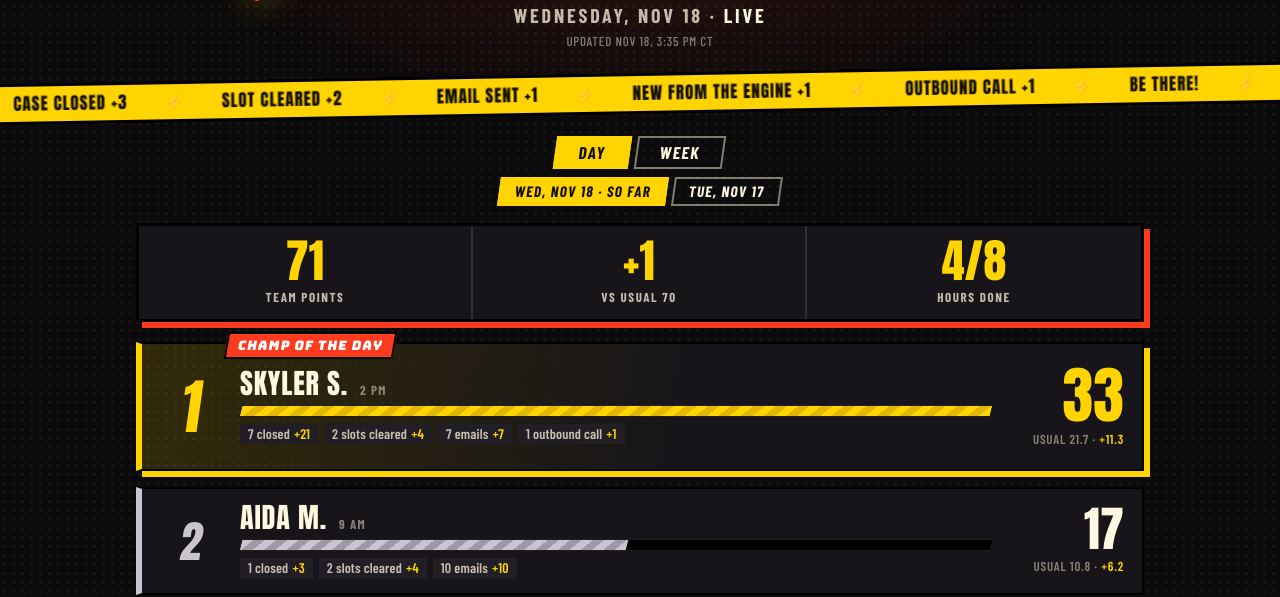
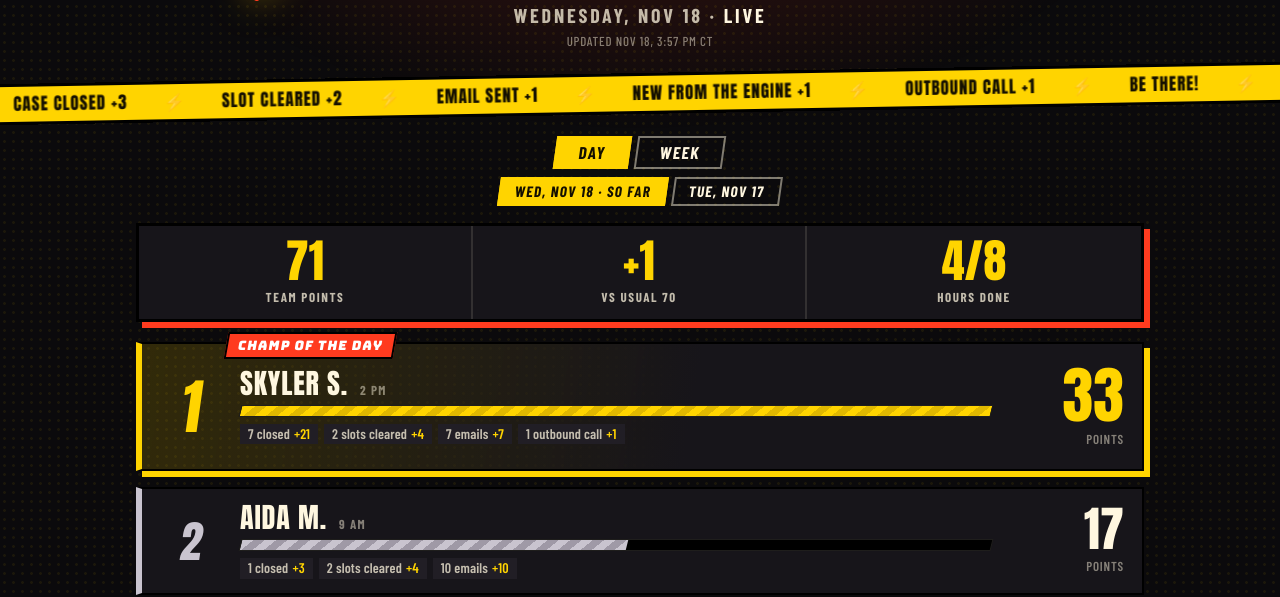
Before and after one commit to steadddily/power-hour, a plain HTML site: page index.html in a window 1280 px wide. Shown: the part 205-802 px from the top of the page. Drawn offline with nearby package versions, Linux system fonts and the light colour scheme.

Commit message:
Team usual only; no individual usual

```diff
--- a/data.json
+++ b/data.json
@@ -1 +1,205 @@
-{"updated":"Nov 18, 3:35 PM CT","start":"2026-11-17","partial":"2026-11-18","keys":["closed","clearedWork","sent","assigned","outbound","inbound"],"weights":{"closed":3,"clearedWork":2,"sent":1,"assigned":1,"outbound":1,"inbound":0},"schedule":{"Amanda R.":16,"Jackson W.":15,"Jason M.":15,"Skyler S.":14,"Vashon R.":10,"Aida M.":9,"Anna J.":16,"Dana R.":11},"base":{"Amanda R.":[1.8,4.5,4.8,0.5,0.6,2.1],"Jackson W.":[2.0,3.8,3.8,1.0,0.3,2.7],"Jason M.":[2.5,3.2,4.0,1.0,0.6,1.6],"Skyler S.":[2.2,3.9,5.6,1.2,0.5,2.8],"Vashon R.":[2.0,3.3,4.1,0.2,1.4,3.0],"Aida M.":[1.2,1.5,2.5,0.1,1.6,2.9],"Anna J.":[2.0,3.8,4.6,1.5,0.9,1.4],"Dana R.":[2.0,3.3,4.6,1.3,0.7,2.7]},"days":{"2026-11-17":{"Amanda R.":{"case":[4,10,11,4,0,1]},"Jackson W.":{"case":[6,15,15,5,0,1]},"Jason M.":{"case":[9,17,16,12,0,0]},"Skyler S.":{"case":[5,4,12,2,0,1]},"Vashon R.":{"case":[3,5,6,1,3,0]},"Aida M.":{"case":[3,1,1,0,0,1]},"Anna J.":{"case":[4,8,12,7,0,1]},"Dana R.":{"case":[2,3,2,2,0,0]}},"2026-11-18":{"Amanda R.":{"case":[0,0,0,0,0,0],"notYet":true},"Jackson W.":{"case":[0,0,0,0,0,1],"notYet":true},"Jason M.":{"case":[2,4,5,1,0,0],"notYet":true},"Skyler S.":{"case":[7,2,7,0,1,0]},"Vashon R.":{"case":[0,1,1,0,1,3]},"Aida M.":{"case":[1,2,10,0,0,0]},"Anna J.":{"case":[0,0,0,0,0,0],"notYet":true},"Dana R.":{"case":[2,2,7,0,0,1]}}}}
+{
+ "updated": "Nov 18, 3:57 PM CT",
+ "start": "2026-11-17",
+ "partial": "2026-11-18",
+ "keys": [
+  "closed",
+  "clearedWork",
+  "sent",
+  "assigned",
+  "outbound",
+  "inbound"
+ ],
+ "weights": {
+  "closed": 3,
+  "clearedWork": 2,
+  "sent": 1,
+  "assigned": 1,
+  "outbound": 1,
+  "inbound": 0
+ },
+ "schedule": {
+  "Amanda R.": 16,
+  "Jackson W.": 15,
+  "Jason M.": 15,
+  "Skyler S.": 14,
+  "Vashon R.": 10,
+  "Aida M.": 9,
+  "Anna J.": 16,
+  "Dana R.": 11
+ },
+ "teamBase": {
+  "2026-11-17": 149.1,
+  "2026-11-18": 70.0
+ },
+ "days": {
+  "2026-11-17": {
+   "Amanda R.": {
+    "case": [
+     4,
+     10,
+     11,
+     4,
+     0,
+     1
+    ]
+   },
+   "Jackson W.": {
+    "case": [
+     6,
+     15,
+     15,
+     5,
+     0,
+     1
+    ]
+   },
+   "Jason M.": {
+    "case": [
+     9,
+     17,
+     16,
+     12,
+     0,
+     0
+    ]
+   },
+   "Skyler S.": {
+    "case": [
+     5,
+     4,
+     12,
+     2,
+     0,
+     1
+    ]
+   },
+   "Vashon R.": {
+    "case": [
+     3,
+     5,
+     6,
+     1,
+     3,
+     0
+    ]
+   },
+   "Aida M.": {
+    "case": [
+     3,
+     1,
+     1,
+     0,
+     0,
+     1
+    ]
+   },
+   "Anna J.": {
+    "case": [
+     4,
+     8,
+     12,
+     7,
+     0,
+     1
+    ]
+   },
+   "Dana R.": {
+    "case": [
+     2,
+     3,
+     2,
+     2,
+     0,
+     0
+    ]
+   }
+  },
+  "2026-11-18": {
+   "Amanda R.": {
+    "case": [
+     0,
+     0,
+     0,
+     0,
+     0,
+     0
+    ],
+    "notYet": true
+   },
+   "Jackson W.": {
+    "case": [
+     0,
+     0,
+     0,
+     0,
+     0,
+     1
+    ],
+    "notYet": true
+   },
+   "Jason M.": {
+    "case": [
+     7,
+     7,
+     10,
+     4,
+     0,
+     0
+    ],
+    "notYet": true
+   },
+   "Skyler S.": {
+    "case": [
+     7,
+     2,
+     7,
+     0,
+     1,
+     0
+    ]
+   },
+   "Vashon R.": {
+    "case": [
+     0,
+     1,
+     1,
+     0,
+     1,
+     3
+    ]
+   },
+   "Aida M.": {
+    "case": [
+     1,
+     2,
+     10,
+     0,
+     0,
+     0
+    ]
+   },
+   "Anna J.": {
+    "case": [
+     0,
+     0,
+     0,
+     0,
+     0,
+     0
+    ],
+    "notYet": true
+   },
+   "Dana R.": {
+    "case": [
+     2,
+     2,
+     7,
+     0,
+     0,
+     1
+    ]
+   }
+  }
+ }
+}
--- a/index.html
+++ b/index.html
@@ -151,7 +151,7 @@ footer{color:var(--ink-3);font:500 14px/1.4 var(--sans);max-width:100ch}
     <h2 id="sh">THE POINTS</h2>
     <div class="wts" id="wts"></div>
       </section>
-  <footer>Your scheduled case hour, from Salesforce. A slot cleared counts when you move a case out of ⭐️ New, 🚨 Escalated, 📣 Pending CX Response or 📣 Pending Steadily and email the case or log a task on it within 30 minutes. New from the engine: cases the Distribution Engine gives you in the hour. Calls count in each hour they touch. "Usual" is the same hour in the two weeks before Power Hour began, scored the same way.</footer>
+  <footer>Your scheduled case hour, from Salesforce. A slot cleared counts when you move a case out of ⭐️ New, 🚨 Escalated, 📣 Pending CX Response or 📣 Pending Steadily and email the case or log a task on it within 30 minutes. New from the engine: cases the Distribution Engine gives you in the hour. Calls count in each hour they touch. Team "usual" is the team's same hours in the two weeks before Power Hour began, scored the same way.</footer>
 </div></main>
 <div class="checker" aria-hidden="true"></div>
 
@@ -198,8 +198,8 @@ function render(){
   const rows=agents.map(a=>{
     const tot=Object.fromEntries(ACTIONS.map(([k])=>[k,0]));let done=0,wait=false;
     sel.forEach(d=>{const x=(CH.days[d]||{})[a];if(!x)return;if(x.notYet){wait=true;return}done++;ACTIONS.forEach(([k])=>tot[k]+=+(x.case[ix(k)]||0))});
-    const v=CH.keys.map(k=>tot[k]||0),s=score(v),b=score(CH.base[a]||[]).p*done;
-    return {a,hour:CH.schedule[a],s,base:r1(b),done,wait:wait&&!done}});
+    const v=CH.keys.map(k=>tot[k]||0),s=score(v);
+    return {a,hour:CH.schedule[a],s,done,wait:wait&&!done}});
   rows.sort((x,y)=>(x.wait-y.wait)||(y.s.p-x.s.p)||x.hour-y.hour);
   const top=Math.max(1,...rows.map(r=>r.s.p));
   let rank=0,prev=null;const firsts=rows.filter(r=>!r.wait&&r.s.p>0&&r.s.p===Math.max(...rows.filter(x=>!x.wait).map(x=>x.s.p))).length;
@@ -208,12 +208,11 @@ function render(){
     if(r.s.p!==prev){rank=i+1;prev=r.s.p}
     const place=r.s.p>0&&rank<=3?` p${rank}`:"";
     const chips=r.s.parts.map(p=>`<span class="chip">${p.n} ${CHIP[p.k][p.n===1?0:1]}${p.pts?`<em>${p.pts>0?"+":""}${fmt(p.pts)}</em>`:""}</span>`).join("")||`<span class="chip">No actions yet</span>`;
-    const d=r1(r.s.p-r.base);
     return `<li class="row${place}">${place===" p1"?`<span class="champ">${firsts>1?"CO-CHAMP":"CHAMP"} OF THE ${UI.mode==="day"?"DAY":"WEEK"}</span>`:""}<div class="rank">${rank}</div>
       <div class="who"><div class="nm"><b>${E(r.a)}</b><span>${hr(r.hour)}${UI.mode==="week"?` · ${r.done} hour${r.done===1?"":"s"}`:""}</span></div>
       <div class="bar"><i style="width:${Math.max(0,r.s.p)/top*100}%"></i></div><div class="chips">${chips}</div></div>
-      <div class="pts"><b>${fmt(r.s.p)}</b><small>usual ${fmt(r.base)} · <span class="${d>=0?"up":"down"}">${d>=0?"+":""}${fmt(d)}</span></small></div></li>`}).join("");
-  const live=rows.filter(r=>!r.wait),tp=r1(live.reduce((s,r)=>s+r.s.p,0)),tb=r1(live.reduce((s,r)=>s+r.base,0)),td=r1(tp-tb);
+      <div class="pts"><b>${fmt(r.s.p)}</b><small>points</small></div></li>`}).join("");
+  const live=rows.filter(r=>!r.wait),tp=r1(live.reduce((s,r)=>s+r.s.p,0)),tb=r1(sel.reduce((s,d)=>s+(+(CH.teamBase||{})[d]||0),0)),td=r1(tp-tb);
   $("#team").innerHTML=`<div><b>${fmt(tp)}</b><small>Team points</small></div><div><b class="${td>=0?"up":"down"}">${td>=0?"+":""}${fmt(td)}</b><small>vs usual ${fmt(tb)}</small></div><div><b>${live.length}/${rows.length}</b><small>Hours done</small></div>`;
   $("#wts").innerHTML=ACTIONS.map(([k,l])=>`<div class="wt"><span>${l}</span><output>${fmt(+W[k])}</output></div>`).join("");
 }
```
